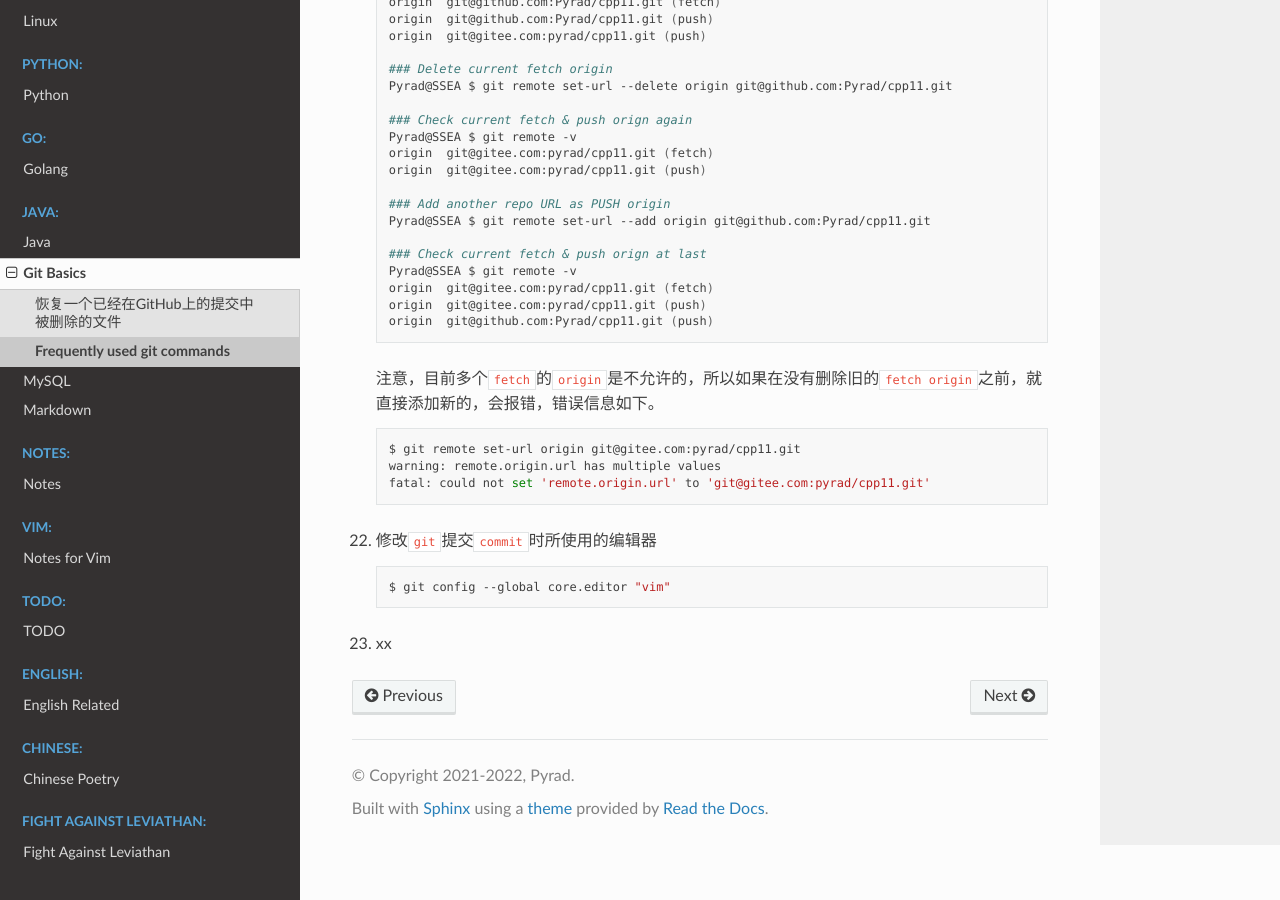
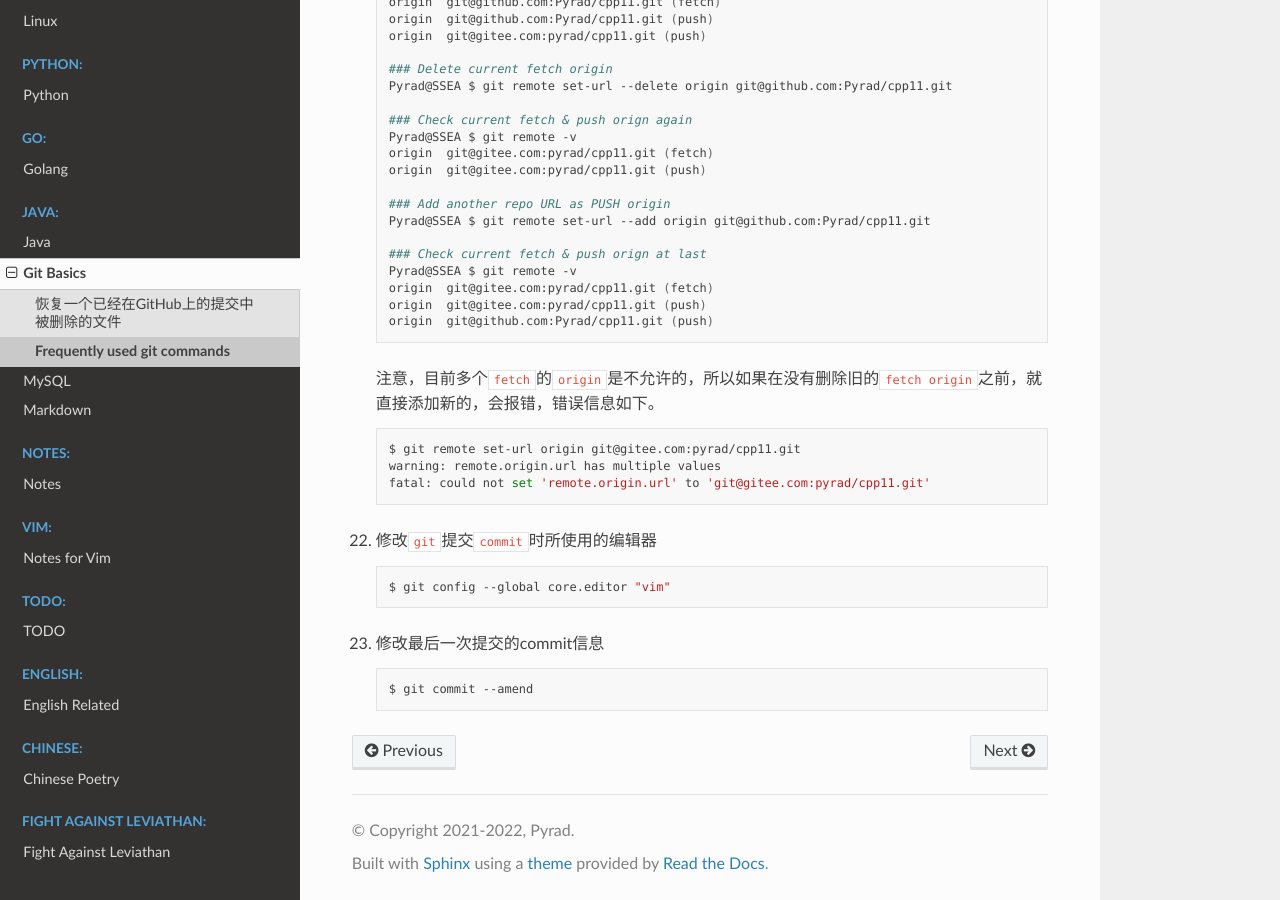
Before and after one commit to Pyrad/pyradnotes, a Sphinx documentation site: the page built from source/Git/gitcmd.md, in a window 1280 px wide and 900 px high, scrolled down 6074 px. Built offline with Sphinx 7.4.7 and the Read the Docs theme 2.0.0, drawn with Linux system fonts in a browser that asks for light colours.

Commit message:
How to amend last commit message ?
git commit --amend

````diff
--- a/source/Git/gitcmd.md
+++ b/source/Git/gitcmd.md
@@ -331,4 +331,8 @@ date: 2022-04-22 17:48:28
 
 
 
-23. xx
+23. 修改最后一次提交的commit信息
+
+    ```bash
+    $ git commit --amend
+    ```
````
